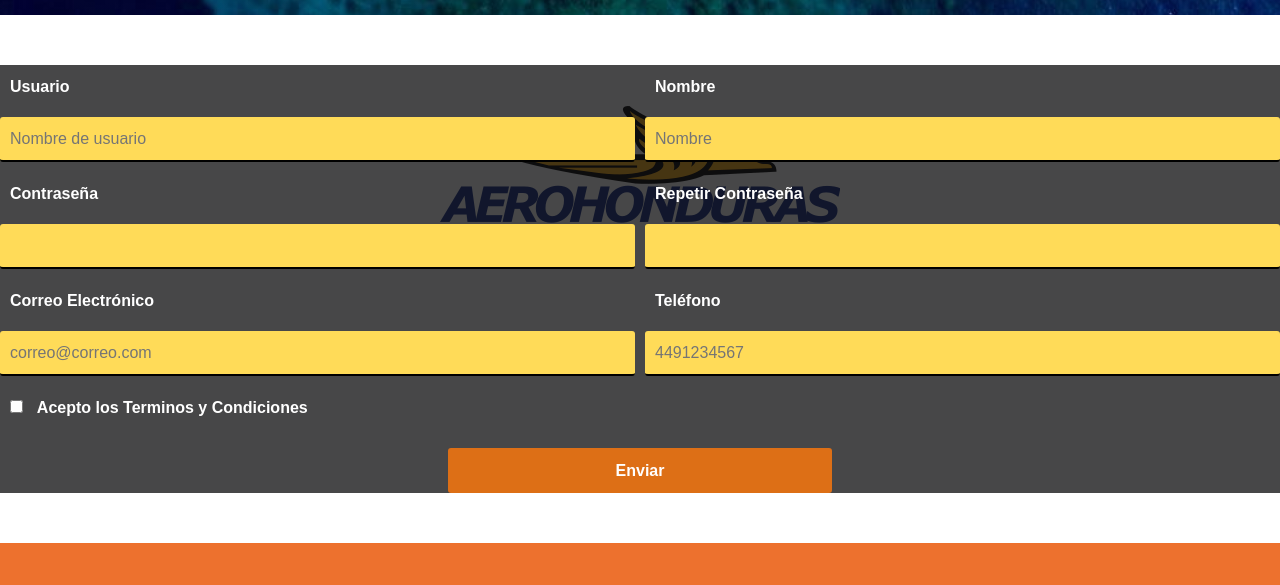
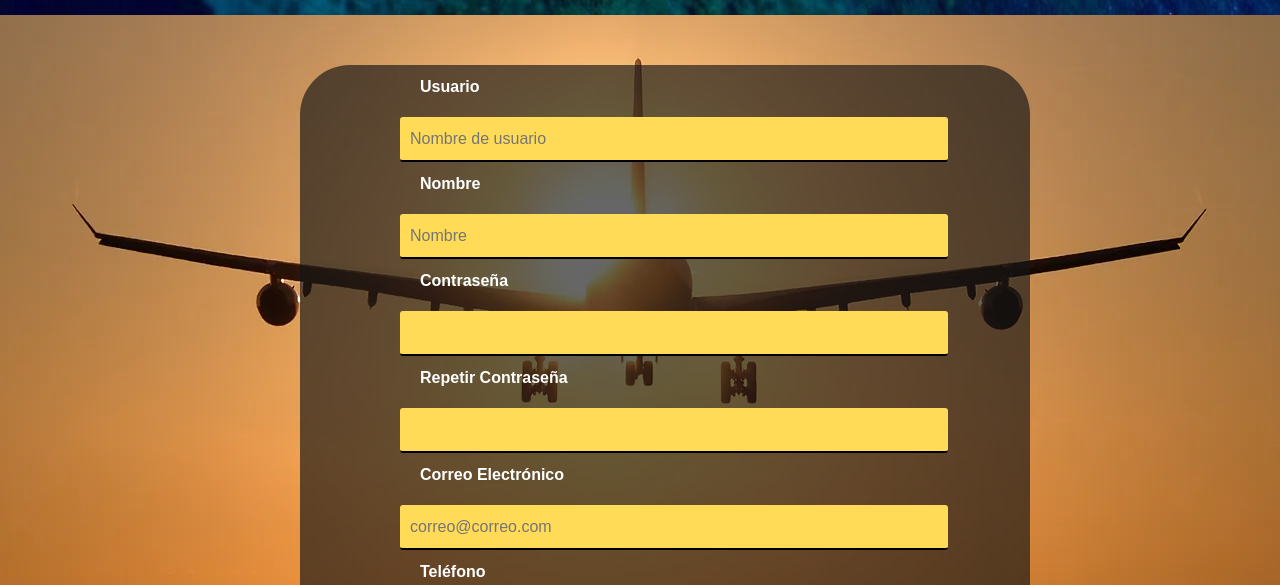
Before and after one commit to CarlosA2000/NegociosWeb, a website: page html/registro.html in a window 1280 px wide. Shown: the part 625-1210 px from the top of the page. Drawn offline with nearby package versions, Linux system fonts and the light colour scheme; files whose address does not match are found by name.

Commit message:
UltimoAvance2Parcial

```diff
--- a/css/registro.css
+++ b/css/registro.css
@@ -60,22 +60,26 @@ body
 /*----------------------------------------------------------------------------------------*/
 .cuerpo
 {
-  background-image: url(../imagenes/AeroHonduras_logo.svg.png);
+  background-image: url(../imagenes/nave.webp);
   background-size: auto, cover;
   background-attachment: fixed;
   background-position: center, center;
   background-repeat: no-repeat;
 }
 .formulario {
-  background-color: rgba(18, 18, 19, 0.774);
-	display: grid;
-  flex-direction: row;
+
+  background-color: rgba(20, 20, 21, 0.65);
+	display:block;
+  align-content:center;
+  flex-direction: column;
   justify-content: center;
-	grid-template-columns: 1fr 1fr;
-	gap: 10px;
+  margin-right: 250px;
+  margin-left: 300px;
+  border-radius: 50px;
 }
 
 .formulario__label {
+  margin-left: 110px;
   color: white;
 	display: block;
 	font-weight: 700;
@@ -88,7 +92,8 @@ body
 }
 
 .formulario__input {
-	width: 100%;
+	width: 75%;
+  justify-content: center;
 	background: #fff;
 	border: 3px solid transparent;
 	border-radius: 3px;
@@ -96,6 +101,7 @@ body
 	line-height: 45px;
 	padding: 0 40px 0 10px;
 	transition: .3s ease all;
+  margin-left: 100px;
 }
 
 .formulario__input:focus {
@@ -108,6 +114,8 @@ body
 	font-size: 12px;
 	margin-bottom: 0;
 	display: none;
+  margin-left: 100px;
+  color: #ffffff;
 }
 
 .formulario__input-error-activo {
```
Also changed, not shown: imagenes/nave.webp (added).
